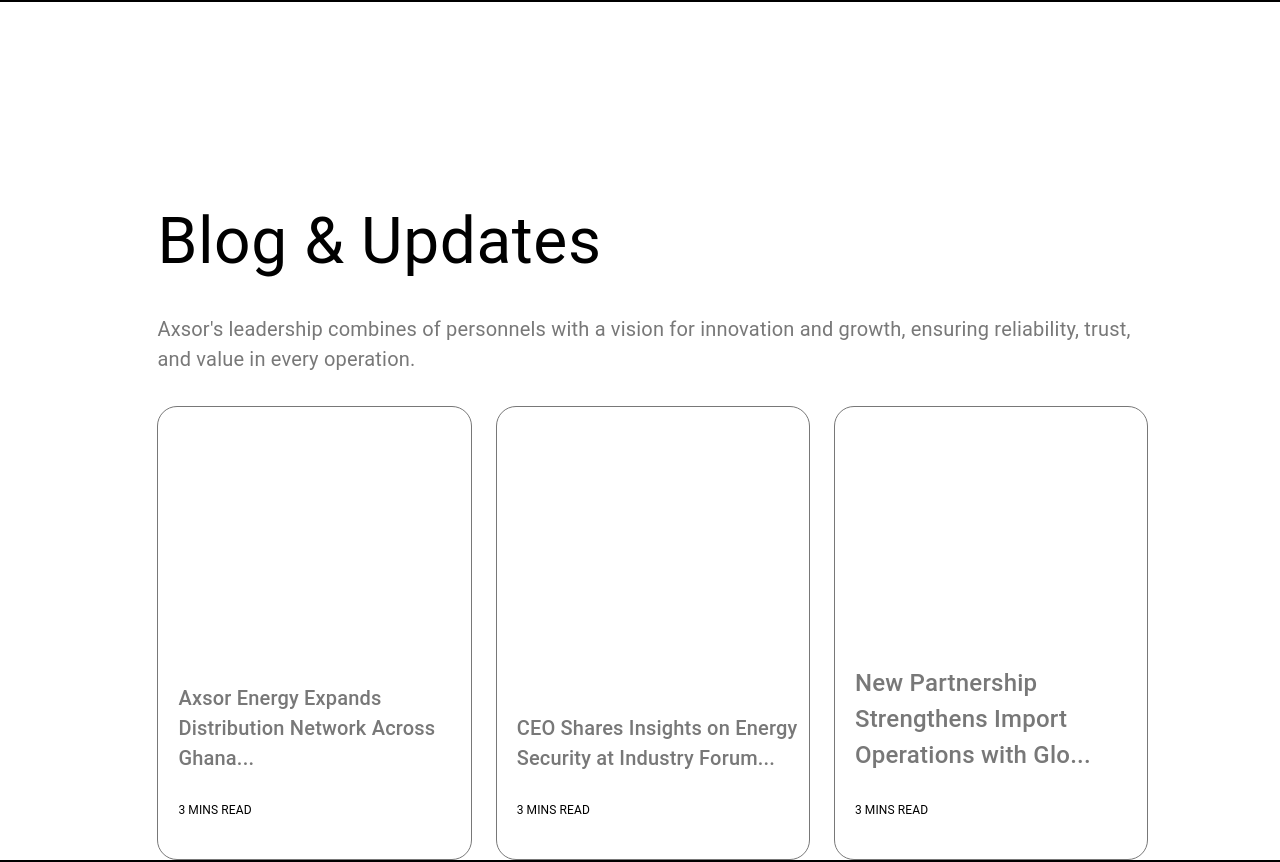
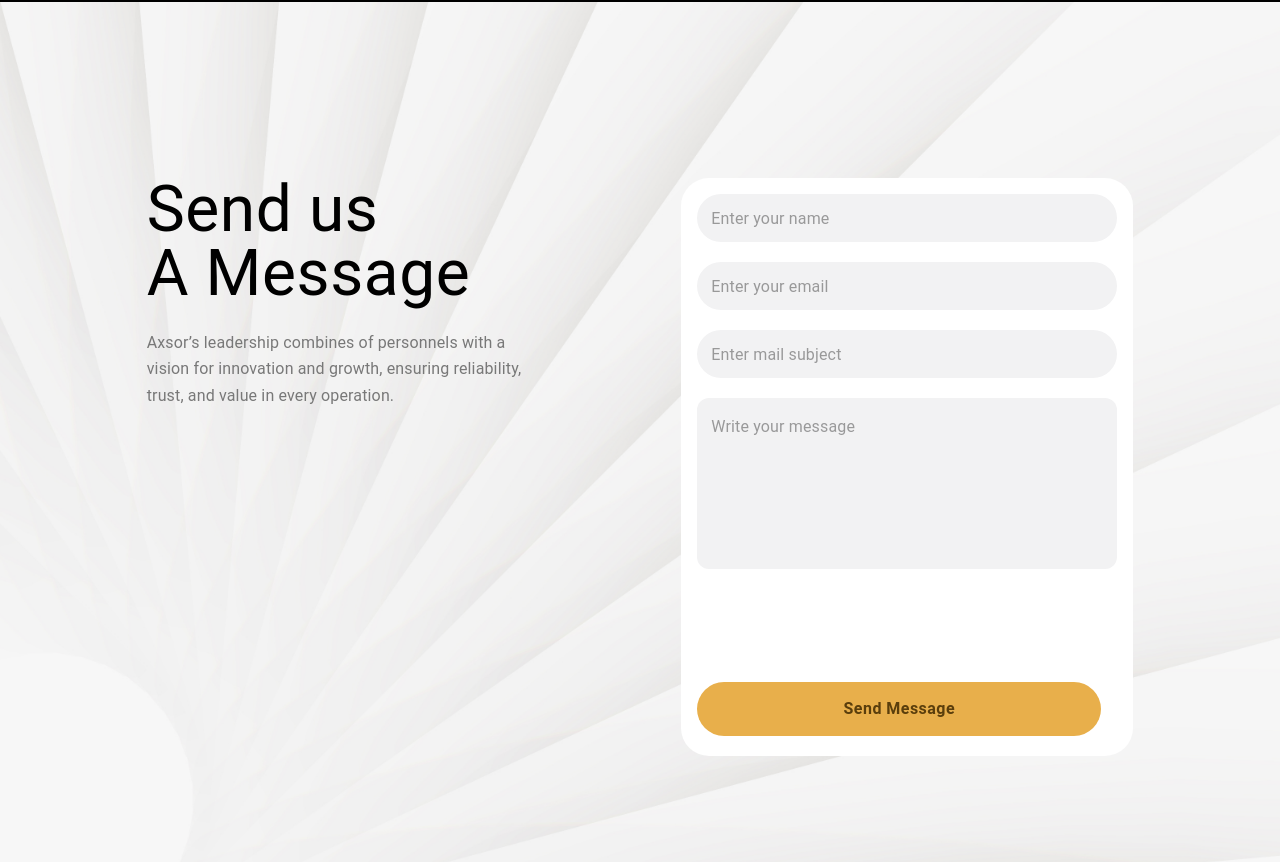
Before and after one commit to debagit10/axsor, a React (Vite) app: page /contact in a window 1280 px wide. Shown: the part 1124-1986 px from the top of the page. Built offline with nearby package versions, Linux system fonts and the light colour scheme.

Commit message:
feat: add message section with form to Contact page and update Blog component placement

```diff
--- a/src/components/Blog.tsx
+++ b/src/components/Blog.tsx
@@ -28,8 +28,8 @@ const Blog = () => {
           </Typography>
         </div>
 
-        <div className="grid grid-cols-1 sm:grid-cols-2 lg:grid-cols-3 gap-6 pt-8">
-          <div className="relative md:w-full w-[353px] h-[494px] md:h-[454px] border-[0.1px] border-[#787878] rounded-[20px]">
+        <div className="grid grid-cols-1 sm:grid-cols-2 lg:grid-cols-3 gap-6 pt-8 justify-center ">
+          <div className="relative md:w-full w-[333px] h-[494px] md:h-[454px] border-[0.1px] border-[#787878] rounded-[20px] ">
             <img />
             <div className="rounded-2xl flex flex-col gap-7 absolute bottom-10 left-5">
               <Typography
@@ -53,7 +53,7 @@ const Blog = () => {
             </div>
           </div>
 
-          <div className="relative md:w-full w-[353px] h-[494px] md:h-[454px] border-[0.1px] border-[#787878] rounded-[20px]">
+          <div className="relative md:w-full w-[333px] h-[494px] md:h-[454px] border-[0.1px] border-[#787878] rounded-[20px]">
             <img />
             <div className="rounded-2xl flex flex-col gap-7 absolute bottom-10 left-5">
               <Typography
@@ -77,7 +77,7 @@ const Blog = () => {
             </div>
           </div>
 
-          <div className="relative md:w-full w-[353px] h-[494px] md:h-[454px] border-[0.1px] border-[#787878] rounded-[20px]">
+          <div className="relative md:w-full w-[333px] h-[494px] md:h-[454px] border-[0.1px] border-[#787878] rounded-[20px]">
             <img />
             <div className="rounded-2xl flex flex-col gap-7 absolute bottom-10 left-5">
               <Typography
--- a/src/pages/Contact.tsx
+++ b/src/pages/Contact.tsx
@@ -1,4 +1,4 @@
-import { Typography } from "@mui/material";
+import { Button, TextField, Typography } from "@mui/material";
 import Blog from "../components/Blog";
 import Hero from "../components/contact/Hero";
 import Footer from "../components/Footer";
@@ -12,7 +12,7 @@ const Contact = () => {
       <Hero />
 
       <div className="bg-[#000000] flex gap-5 justify-center flex-col md:flex-row py-12 ">
-        <div className="flex flex-col rounded-2xl w-[360px] h-[230px] md:p-[2%] p-[4%] bg-[#121212] gap-7 mx-auto">
+        <div className="flex flex-col rounded-2xl w-[360px] h-[230px] md:p-[2%] p-[4%] bg-[#121212] gap-7 mx-auto md:mx-0">
           <img className="rounded-[50%] w-14 h-14" src={mail} />
           <Typography
             sx={{
@@ -38,7 +38,7 @@ const Contact = () => {
           </Typography>
         </div>
 
-        <div className="rounded-2xl flex flex-col w-[360px] h-[230px] md:p-[2%] p-[4%] bg-[#121212] gap-7 mx-auto">
+        <div className="rounded-2xl flex flex-col w-[360px] h-[230px] md:p-[2%] p-[4%] bg-[#121212] gap-7 mx-auto md:mx-0">
           <img className="rounded-[50%] w-14 h-14" src={phone} />
           <Typography
             sx={{
@@ -64,7 +64,7 @@ const Contact = () => {
           </Typography>
         </div>
 
-        <div className="rounded-2xl flex flex-col w-[360px] h-[230px] md:p-[2%] p-[4%] bg-[#121212] gap-7 mx-auto">
+        <div className="rounded-2xl flex flex-col w-[360px] h-[230px] md:p-[2%] p-[4%] bg-[#121212] gap-7 mx-auto md:mx-0">
           <img className="rounded-[50%] w-14 h-14" src={location} />
           <Typography
             sx={{
@@ -91,7 +91,113 @@ const Contact = () => {
         </div>
       </div>
 
-      <Blog />
+      <div className="flex md:gap-40 gap-20 justify-center flex-col md:flex-row py-12 w-full h-[928px] bg-[url('/message.jpg')] bg-cover bg-center bg-no-repeat">
+        <div className="flex flex-col gap-6 pt-[10%] mx-auto md:mx-0">
+          <Typography
+            sx={{
+              fontSize: { xs: 32, md: 64 },
+              fontWeight: 400,
+              color: "#000000",
+              letterSpacing: "-3%",
+              lineHeight: "100%",
+            }}
+          >
+            Send us <br /> A Message
+          </Typography>
+
+          <Typography
+            sx={{
+              fontSize: { xs: 14, md: 16 },
+              fontWeight: 400,
+              color: "#787878",
+              letterSpacing: "2.5%",
+              lineHeight: "165%",
+            }}
+          >
+            Axsor’s leadership combines of personnels with a <br /> vision for
+            innovation and growth, ensuring reliability, <br /> trust, and value
+            in every operation.
+          </Typography>
+        </div>
+
+        <div className="mt-[10%] relative rounded-[28px] md:w-[452px] w-[353px] h-[578px] p-4 bg-[#ffffff] mx-auto md:mx-0">
+          <div className="flex flex-col gap-5">
+            <TextField
+              placeholder="Enter your name"
+              sx={{
+                "& .MuiInputBase-root": {
+                  backgroundColor: "#F2F2F3",
+                  borderRadius: "64px",
+                  height: "48px",
+                },
+                "& fieldset": { border: "none" },
+              }}
+            />
+            <TextField
+              placeholder="Enter your email"
+              sx={{
+                "& .MuiInputBase-root": {
+                  backgroundColor: "#F2F2F3",
+                  borderRadius: "64px",
+                  height: "48px",
+                },
+                "& fieldset": { border: "none" },
+              }}
+            />
+            <TextField
+              placeholder="Enter mail subject"
+              sx={{
+                "& .MuiInputBase-root": {
+                  backgroundColor: "#F2F2F3",
+                  borderRadius: "64px",
+                  height: "48px",
+                },
+                "& fieldset": { border: "none" },
+              }}
+            />
+
+            <TextField
+              placeholder="Write your message"
+              multiline
+              rows={6}
+              sx={{
+                "& .MuiInputBase-root": {
+                  backgroundColor: "#F2F2F3",
+                  borderRadius: "12px",
+                  border: "1px",
+                  borderColor: "#E9E8E7",
+                },
+                "& fieldset": { border: "none" },
+              }}
+            />
+          </div>
+
+          <div className="absolute flex justify-center bottom-5">
+            <Button
+              fullWidth
+              sx={{
+                height: "54px",
+                width: { xs: 321, md: 404 },
+                marginTop: "1rem",
+                color: "#5A3E0C",
+                borderRadius: "64px",
+                textTransform: "capitalize",
+                backgroundColor: "#E8AF4B",
+                border: "1px",
+                borderColor: "#E8AF4B",
+                fontWeight: 700,
+                fontSize: 16,
+              }}
+            >
+              Send Message
+            </Button>
+          </div>
+        </div>
+      </div>
+
+      <div className="pb-12">
+        <Blog />
+      </div>
 
       <Footer />
     </div>
```
Also changed, not shown: public/message.jpg (added).
